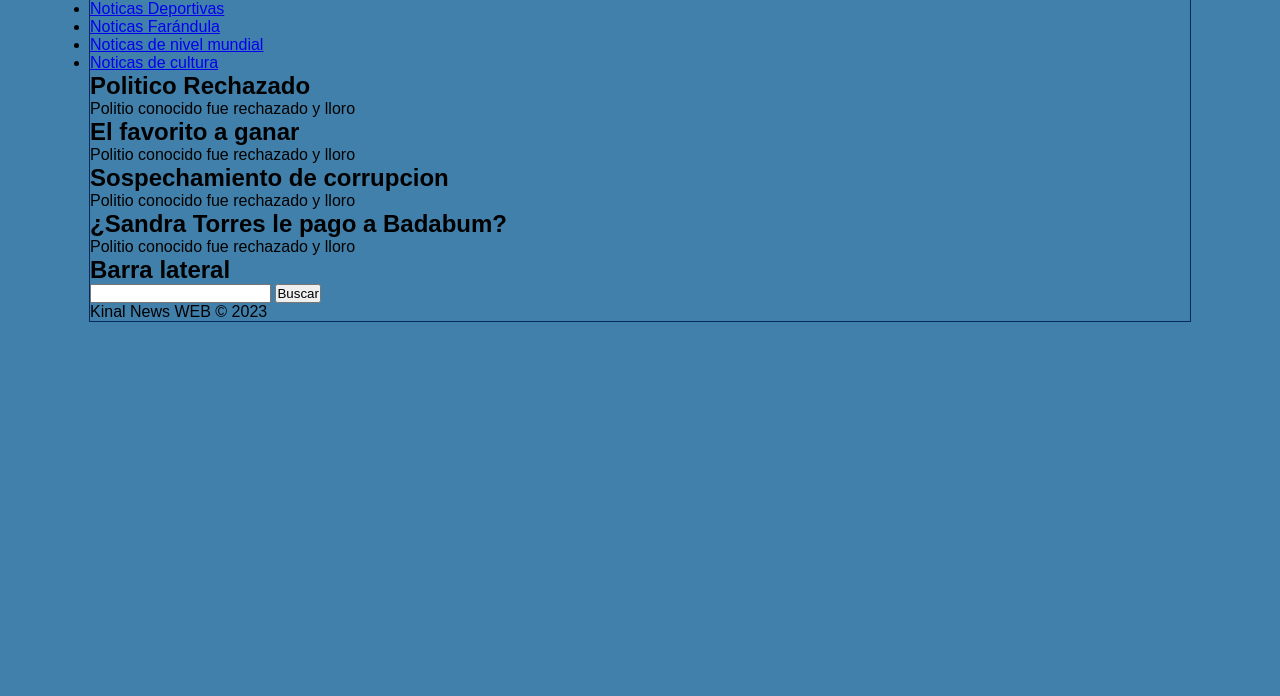
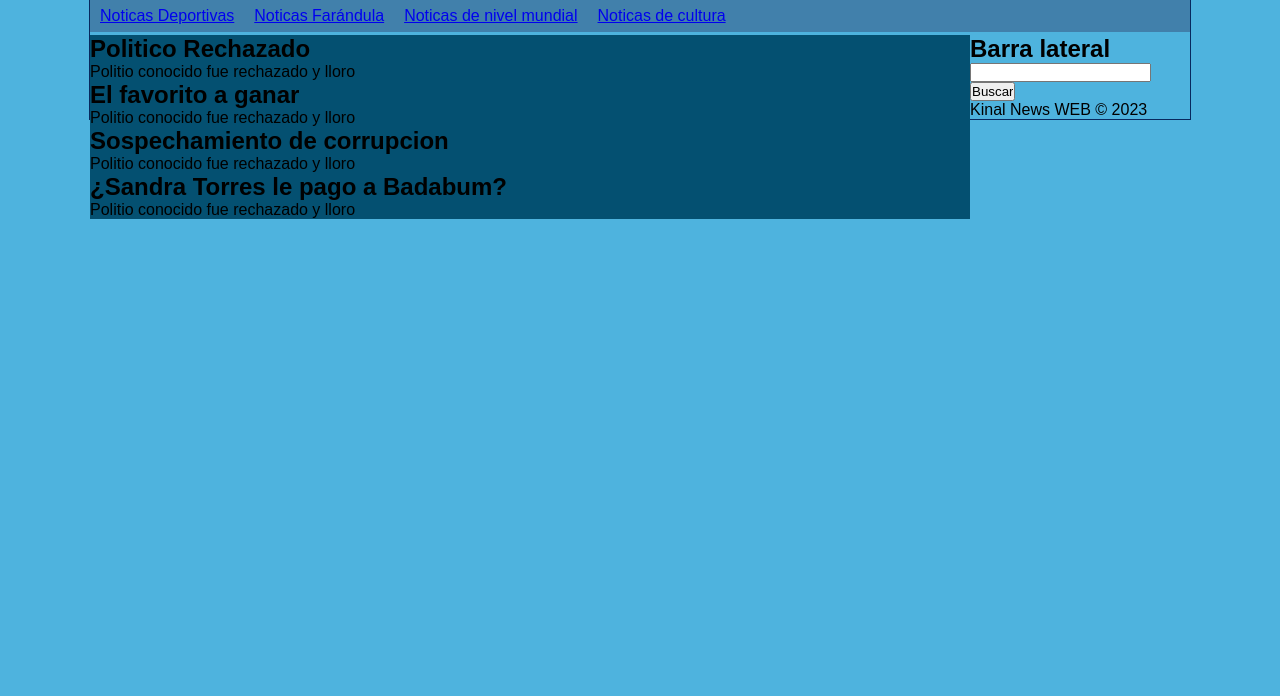
Before and after one commit to samuel216progra/ProyectoGrupal, a plain HTML site: page politica.html in a window 1280 px wide. Shown: the part 104-800 px from the top of the page. Drawn offline with Linux system fonts and the light colour scheme.

Commit message:
Mejora del diseño basico

```diff
--- a/politica.css
+++ b/politica.css
@@ -4,7 +4,7 @@
 }
 
 body{
-    background: #4180ab;
+    background: #4eb3de;
     font-family: Arial, Herlvetica, sans-serif;
 }
 
@@ -21,5 +21,31 @@ header{
     margin: 0px auto;
     text-align: center;
     line-height: 100px;
-    border-bottom:3px dashed red;
+
 }
+
+nav{
+    background-color: #4180ab;
+    height: 35px;
+}
+
+nav ul li{
+    float: left;
+    list-style: none;
+    margin: 10px;
+}
+
+.clearfix{
+    clear:both;
+}
+
+#content{
+    float: left;
+    width: 80%;
+    background-color: #045071;
+}
+
+aside{
+    float: left;
+    width: 20%;
+}
--- a/politica.html
+++ b/politica.html
@@ -16,6 +16,7 @@
 
 
             <nav>
+
                 <ul>
                     <li>
                         <a href="deportes.html">
@@ -39,6 +40,8 @@
                     </li>
                 </ul>
             </nav>
+
+            <div class="clearfix"></div>
 
             <section id="content">
 
```
